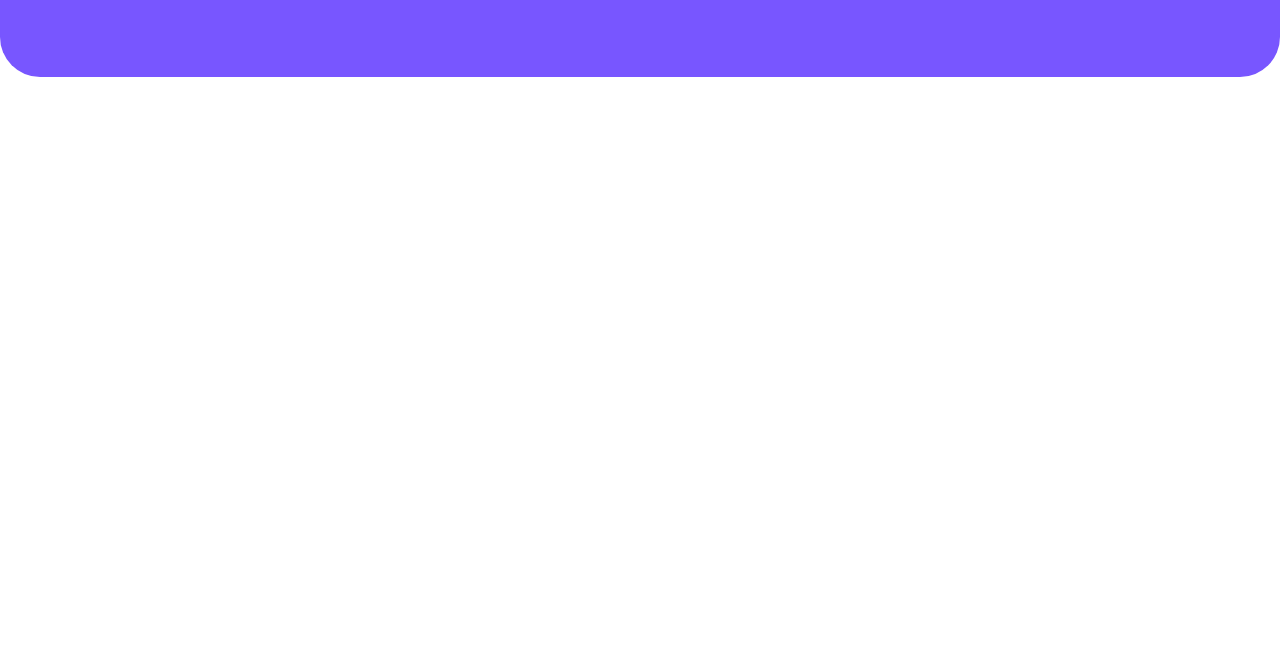
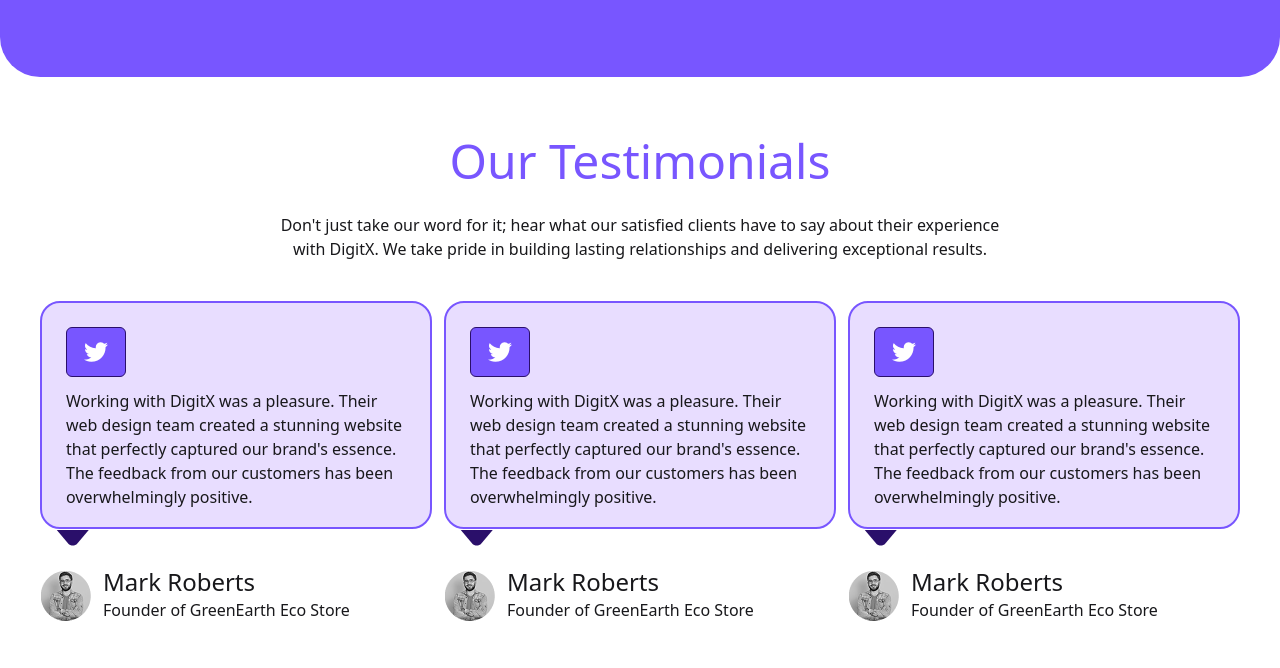
Before and after one commit to SabbirHossainEvan/atom_project, a plain HTML site: page index.html in a window 1280 px wide. Shown: the part 2337-3005 px from the top of the page. Before the commit the page ends 2434 px from the top, so only its background shows below. Drawn offline with nearby package versions, Linux system fonts and the light colour scheme.

Commit message:
testimonial section end

```diff
--- a/index.html
+++ b/index.html
@@ -184,8 +184,83 @@
 
     <!-- testimonials section start -->
      <section id="testimonial_section">
+        <div class="container mx-auto p-10">
+            <!-- testimonials info -->
+             <div class="block m-auto w-80 md:w-180">
+                <h1 class="text-center text-4xl font-medium md:text-5xl" style="color: #7856FF;">Our Testimonials</h1>
+                <p class=" text-center mt-7">Don't just take our word for it; hear what our satisfied clients have to say about their experience with DigitX. We take pride in building lasting relationships and delivering exceptional results.</p>
+             </div>
+            <!-- testimonials carousel -->
+             <div class="carousel grid grid-cols-1 gap-0 md:gap-3 md:grid-cols-3 mt-10">
+                <div class="carousel-item block">
+                    <div id="carousel_card_info" style="background: var(--Purple-20, #E8DDFF); width: 100%; height: 70%; border: 2px solid rgba(120, 86, 255, 1); border-radius: 20px;" class="p-6">
 
+                        <div style="border-radius: 6px;border: 1px solid var(--color-violet-24, #2A0F6A);background: var(--Purple-100, #7856FF); width: 60px; height: 50px;" class="flex justify-center items-center">
+                            <i class="fa-brands fa-twitter text-white text-2xl"></i>
+                        </div>
+                        <p class="font-medium mt-3">Working with DigitX was a pleasure. Their web design team created a stunning website that perfectly captured our brand's essence. The feedback from our customers has been overwhelmingly positive.</p>
+                    </div>
+                    <svg xmlns="http://www.w3.org/2000/svg" width="33" height="17" viewBox="0 0 33 17" fill="none" style="fill: var(--color-violet-24, #2A0F6A);" class="ml-4">
+                        <path d="M21.3395 14.4453C18.9421 17.2922 14.5579 17.2922 12.1605 14.4453L0.75 0.895264L32.75 0.895266L21.3395 14.4453Z" fill="#2A0F6A"/>
+                    </svg>
+                    <div id="carousel_card_profile" class="flex mt-5">
+                        <div>
+                            <img src="./assets/img/Image.png" alt="" class="mt-1">
+                        </div>
+                        <div class="ml-3">
+                            <h2 class="font-medium text-2xl">Mark Roberts</h2>
+                            <p>Founder of GreenEarth Eco Store</p>
+                        </div>
+                    </div>
+                </div>
+                <div class="carousel-item block">
+                    <div id="carousel_card_info" style="background: var(--Purple-20, #E8DDFF); width: 100%; height: 70%; border: 2px solid rgba(120, 86, 255, 1); border-radius: 20px;" class="p-6">
+
+                        <div style="border-radius: 6px;border: 1px solid var(--color-violet-24, #2A0F6A);background: var(--Purple-100, #7856FF); width: 60px; height: 50px;" class="flex justify-center items-center">
+                            <i class="fa-brands fa-twitter text-white text-2xl"></i>
+                        </div>
+                        <p class="font-medium mt-3">Working with DigitX was a pleasure. Their web design team created a stunning website that perfectly captured our brand's essence. The feedback from our customers has been overwhelmingly positive.</p>
+                    </div>
+                    <svg xmlns="http://www.w3.org/2000/svg" width="33" height="17" viewBox="0 0 33 17" fill="none" style="fill: var(--color-violet-24, #2A0F6A);" class="ml-4">
+                        <path d="M21.3395 14.4453C18.9421 17.2922 14.5579 17.2922 12.1605 14.4453L0.75 0.895264L32.75 0.895266L21.3395 14.4453Z" fill="#2A0F6A"/>
+                    </svg>
+                    <div id="carousel_card_profile" class="flex mt-5">
+                        <div>
+                            <img src="./assets/img/Image.png" alt="" class="mt-1">
+                        </div>
+                        <div class="ml-3">
+                            <h2 class="font-medium text-2xl">Mark Roberts</h2>
+                            <p>Founder of GreenEarth Eco Store</p>
+                        </div>
+                    </div>
+                </div>
+                <div class="carousel-item block">
+                    <div id="carousel_card_info" style="background: var(--Purple-20, #E8DDFF); width: 100%; height: 70%; border: 2px solid rgba(120, 86, 255, 1); border-radius: 20px;" class="p-6">
+
+                        <div style="border-radius: 6px;border: 1px solid var(--color-violet-24, #2A0F6A);background: var(--Purple-100, #7856FF); width: 60px; height: 50px;" class="flex justify-center items-center ">
+                            <i class="fa-brands fa-twitter text-white text-2xl"></i>
+                        </div>
+                        <p class="font-medium mt-3">Working with DigitX was a pleasure. Their web design team created a stunning website that perfectly captured our brand's essence. The feedback from our customers has been overwhelmingly positive.</p>
+                    </div>
+                    <svg xmlns="http://www.w3.org/2000/svg" width="33" height="17" viewBox="0 0 33 17" fill="none" style="fill: var(--color-violet-24, #2A0F6A);" class="ml-4">
+                        <path d="M21.3395 14.4453C18.9421 17.2922 14.5579 17.2922 12.1605 14.4453L0.75 0.895264L32.75 0.895266L21.3395 14.4453Z" fill="#2A0F6A"/>
+                    </svg>
+                    <div id="carousel_card_profile" class="flex mt-5">
+                        <div>
+                            <img src="./assets/img/Image.png" alt="" class="mt-1">
+                        </div>
+                        <div class="ml-3">
+                            <h2 class="font-medium text-2xl">Mark Roberts</h2>
+                            <p>Founder of GreenEarth Eco Store</p>
+                        </div>
+                    </div>
+                </div>
+            </div>
+        </div>
      </section>
     <!-- testimonials section end -->
+    <!-- brend section start -->
+    <!-- brend section end -->
+
 </body>
 </html>
```
Also changed, not shown: assets/img/Image (1).png (added), assets/img/Image (2).png (added), assets/img/Image.png (added).
